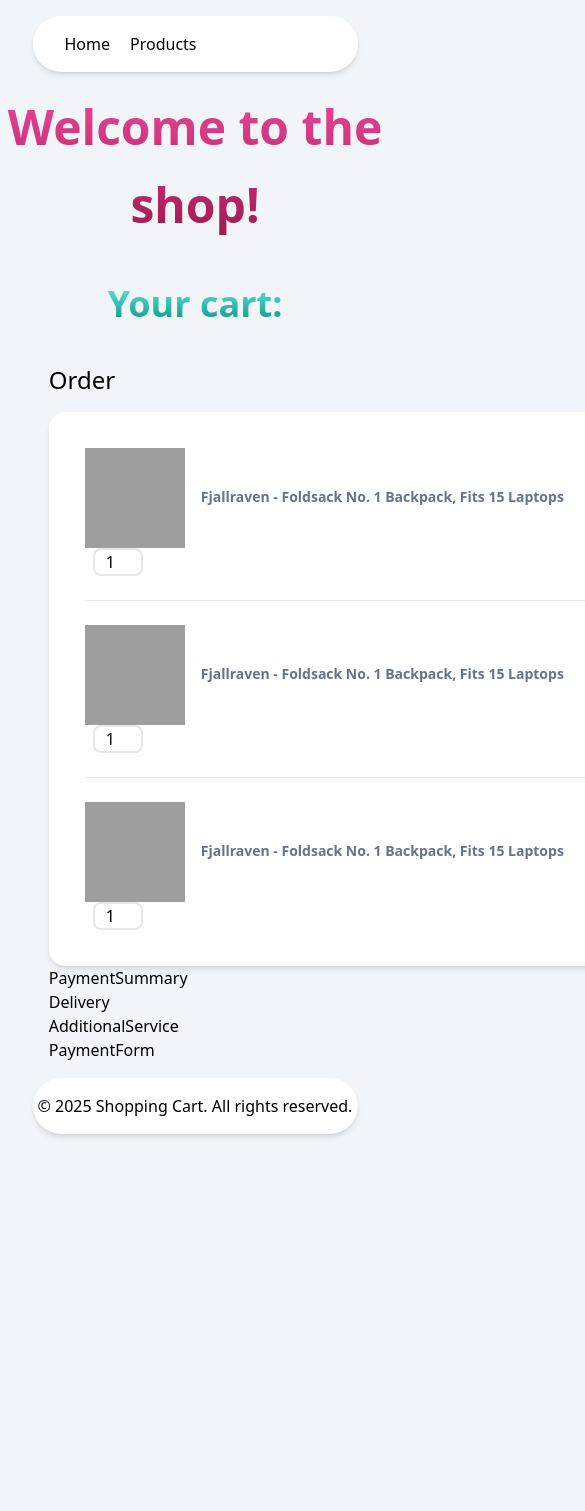
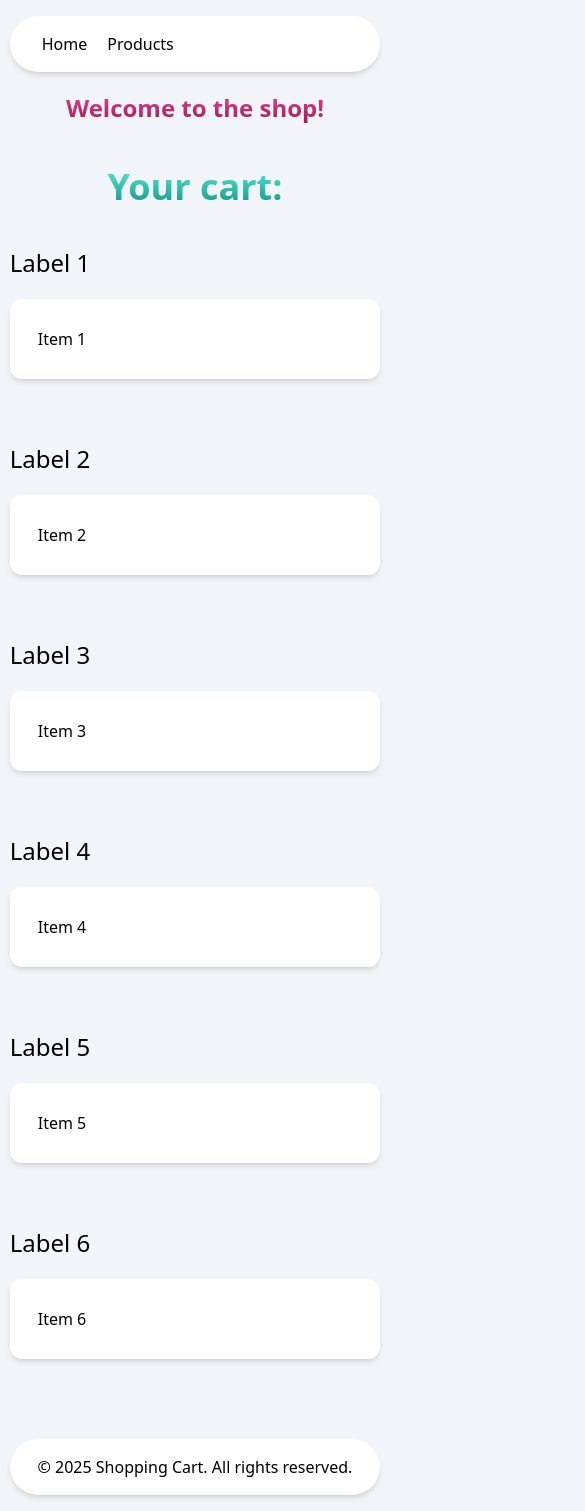
Before and after one commit to mangorango144/shopping-cart, a React (Vite) app: page /shop/shopping-cart in a window 390 px wide. Shown: the top 1511 px of the page, 585 px wide, since content can reach past the window. Before the commit the page ends 1150 px from the top, so only its background shows below. Built offline with nearby package versions, Linux system fonts and the light colour scheme; grey boxes are pictures that could not be loaded.

Commit message:
refactor: add grid layout to ShoppingCart
Also made responsive design changes to Navbar, Footer and Shop.

```diff
--- a/src/components/Footer.jsx
+++ b/src/components/Footer.jsx
@@ -1,6 +1,6 @@
 export default function Footer() {
   return (
-    <footer className="flex justify-center bg-white shadow-md mx-auto my-4 py-4 rounded-full w-10/12 text-black">
+    <footer className="flex justify-center bg-white shadow-md mx-auto mt-20 mb-4 py-4 rounded-full w-[95%] xl:w-10/12 text-black">
       <p>
         &copy; {new Date().getFullYear()} Shopping Cart. All rights reserved.
       </p>
--- a/src/components/Navbar.jsx
+++ b/src/components/Navbar.jsx
@@ -2,7 +2,7 @@
 
 export default function Navbar() {
   return (
-    <nav className="flex justify-start space-x-5 bg-white shadow-md mx-auto my-4 px-8 py-4 rounded-full w-10/12 font-medium text-black">
+    <nav className="flex justify-start space-x-5 bg-white shadow-md mx-auto my-4 px-8 py-4 rounded-full w-[95%] xl:w-10/12 font-medium text-black">
       <Link to="/">Home</Link>
       <Link to="shop/products">Products</Link>
     </nav>
--- a/src/routes/Shop/Shop.jsx
+++ b/src/routes/Shop/Shop.jsx
@@ -3,7 +3,7 @@
 export default function Shop() {
   return (
     <section className="m-auto animate-slideUpFadeIn">
-      <h1 className="bg-clip-text bg-gradient-to-b from-pink-500 to-pink-800 mb-10 font-bold text-5xl text-center text-transparent leading-relaxed">
+      <h1 className="bg-clip-text bg-gradient-to-b from-pink-500 to-pink-800 mb-10 font-bold text-2xl text-center text-transparent sm:text-5xl leading-relaxed">
         Welcome to the shop!
       </h1>
       <Outlet />
--- a/src/routes/Shop/ShoppingCart/AdditionalService.jsx
+++ b/src/routes/Shop/ShoppingCart/AdditionalService.jsx
@@ -1,3 +1,3 @@
 export default function AdditionalService() {
-  return <h3>AdditionalService</h3>;
+  return <div class="bg-yellow-500">4</div>;
 }
--- a/src/routes/Shop/ShoppingCart/Delivery.jsx
+++ b/src/routes/Shop/ShoppingCart/Delivery.jsx
@@ -1,3 +1,3 @@
 export default function Delivery() {
-  return <h3>Delivery</h3>;
+  return <div class="bg-red-500">3</div>;
 }
--- a/src/routes/Shop/ShoppingCart/Order.jsx
+++ b/src/routes/Shop/ShoppingCart/Order.jsx
@@ -1,16 +1,5 @@
 import OrderCard from "./OrderCard";
 
 export default function Order() {
-  return (
-    <>
-      <p className="inline-block mb-4 font-medium text-2xl">Order</p>
-      <section className="space-y-6 bg-white shadow-md p-9 rounded-2xl w-[850px] h-fit">
-        <OrderCard />
-        <hr />
-        <OrderCard />
-        <hr />
-        <OrderCard />
-      </section>
-    </>
-  );
+  return <div class="bg-blue-500 h-96">1</div>;
 }
--- a/src/routes/Shop/ShoppingCart/PaymentForm.jsx
+++ b/src/routes/Shop/ShoppingCart/PaymentForm.jsx
@@ -1,3 +1,3 @@
 export default function PaymentForm() {
-  return <h3>PaymentForm</h3>;
+  return <div class="bg-purple-500">5</div>;
 }
--- a/src/routes/Shop/ShoppingCart/PaymentSummary.jsx
+++ b/src/routes/Shop/ShoppingCart/PaymentSummary.jsx
@@ -1,3 +1,3 @@
 export default function PaymentSummary() {
-  return <h3>PaymentSummary</h3>;
+  return <div class="bg-green-500">2</div>;
 }
--- a/src/routes/Shop/ShoppingCart/ShoppingCart.jsx
+++ b/src/routes/Shop/ShoppingCart/ShoppingCart.jsx
@@ -6,15 +6,41 @@
 
 export default function ShoppingCart() {
   return (
-    <section className="m-auto w-9/12">
-      <h2 className="bg-clip-text bg-gradient-to-b from-teal-300 to-teal-600 mb-10 font-bold text-4xl text-center text-transparent">
+    <section>
+      <h2 className="bg-clip-text bg-gradient-to-b from-teal-300 to-teal-600 mb-10 w-full font-bold text-4xl text-center text-transparent">
         Your cart:
       </h2>
-      <Order />
-      <PaymentSummary />
-      <Delivery />
-      <AdditionalService />
-      <PaymentForm />
+      <div className="gap-16 grid grid-cols-1 2xl:grid-cols-[0.68fr_0.32fr] m-auto w-[95%] xl:w-10/12">
+        {/* <Order />
+        <PaymentSummary />
+        <Delivery />
+        <AdditionalService />
+        <PaymentForm /> */}
+        <div>
+          <span class="block mb-5 font-medium text-2xl">Label 1</span>
+          <div class="bg-white shadow-md p-7 rounded-xl">Item 1</div>
+        </div>
+        <div>
+          <span class="block mb-5 font-medium text-2xl">Label 2</span>
+          <div class="bg-white shadow-md p-7 rounded-xl">Item 2</div>
+        </div>
+        <div>
+          <span class="block mb-5 font-medium text-2xl">Label 3</span>
+          <div class="bg-white shadow-md p-7 rounded-xl">Item 3</div>
+        </div>
+        <div>
+          <span class="block mb-5 font-medium text-2xl">Label 4</span>
+          <div class="bg-white shadow-md p-7 rounded-xl">Item 4</div>
+        </div>
+        <div>
+          <span class="block mb-5 font-medium text-2xl">Label 5</span>
+          <div class="bg-white shadow-md p-7 rounded-xl">Item 5</div>
+        </div>
+        <div>
+          <span class="block mb-5 font-medium text-2xl">Label 6</span>
+          <div class="bg-white shadow-md p-7 rounded-xl">Item 6</div>
+        </div>
+      </div>
     </section>
   );
 }
```
